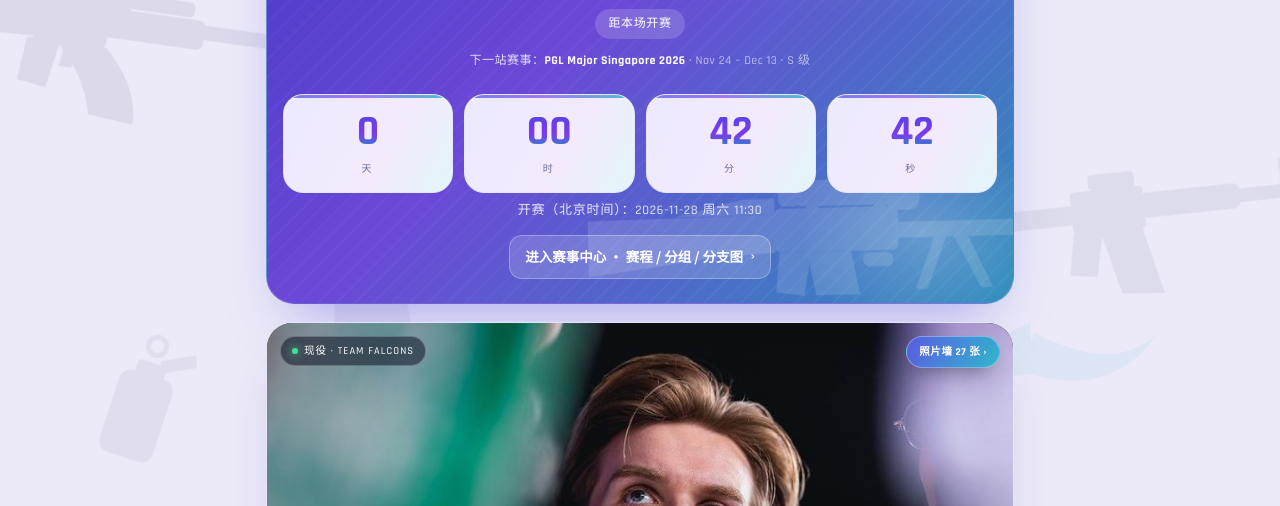
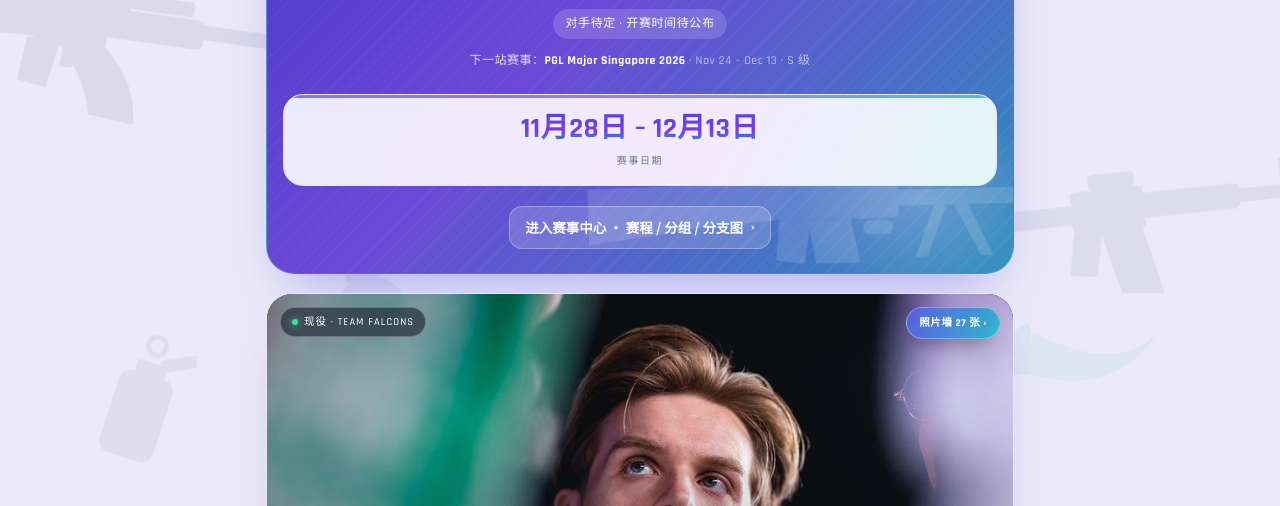
Before and after one commit to xiaohuya520wy/niko, a plain HTML site: page index.html in a window 1280 px wide. Shown: the part 294-800 px from the top of the page. Drawn offline with Linux system fonts and the light colour scheme; files whose address does not match are found by name.

Commit message:
fix: deep-link to latest event

```diff
--- a/index.html
+++ b/index.html
@@ -198,6 +198,11 @@ a{color:inherit;text-decoration:none}
   background:var(--grad-num);-webkit-background-clip:text;background-clip:text;-webkit-text-fill-color:transparent;color:var(--amber);
   font-variant-numeric:tabular-nums;font-feature-settings:"tnum";line-height:1}
 .cd span{font-family:var(--mono);font-size:10px;color:var(--ink2);letter-spacing:.34em;margin-top:8px;display:block;text-transform:uppercase}
+/* 对手待定：不用倒计时，改为一整块显示赛事日期 / 待定 */
+.cd-tbd{grid-template-columns:1fr}
+.cd-tbd div{padding:18px 10px 15px;text-align:center}
+.cd-tbd b{font-family:var(--tech);font-size:28px;letter-spacing:.02em;line-height:1.15}
+.cd-tbd span{letter-spacing:.16em}
 
 /* === 未来赛程卡 === */
 .up{display:grid;gap:13px;grid-template-columns:repeat(auto-fit,minmax(220px,1fr))}
@@ -1333,6 +1338,25 @@ function bjDayLabel(ts){
   return (d.getUTCMonth() + 1) + ' 月 ' + d.getUTCDate() + ' 日 · 周'
     + '日一二三四五六'[d.getUTCDay()];
 }
+/* 赛事日期范围（中文）。对手未定时用它代替精确到秒的倒计时：
+   Liquipedia 的 TBD vs TBD 占位场次时间不是真实开赛时间，倒计时会误导。 */
+function eventDateCn(e){
+  if(!e) return '';
+  // 起始日按北京时间（00:00Z -> 当日 08:00 仍是同一天）；
+  // 结束日 Liquipedia 写的是末日 23:59:59Z，若也 +8 会跨到次日，故按 UTC 取日期。
+  const fmt = (iso, bj) => {
+    const t = Date.parse(iso);
+    if(isNaN(t)) return '';
+    const s = new Date(t + (bj ? 8 * 3600 * 1000 : 0)).toISOString();
+    return (+s.slice(5, 7)) + '月' + (+s.slice(8, 10)) + '日';
+  };
+  const s = e.start ? fmt(e.start, true) : '';
+  const en = e.end ? fmt(e.end, false) : '';
+  if(s && en && s !== en) return s + ' – ' + en;
+  if(s) return s;
+  if(en) return en;
+  return e.date_text || '';
+}
 /* 粗略判定「正在打」：开赛时间已过、且仍在 3.2 小时内 */
 function isLive(ts){
   if(!ts) return false;
@@ -1917,7 +1941,7 @@ function render(){
   const c = P.career || {}, g = P.gear || {}, x = P.crosshair || {};
   const maxR = Math.max(...LIST.flatMap(m => (m.niko && m.niko.ratings) || [0]), 1);
 
-  let heroTag, heroInner, target = null;
+  let heroTag, heroInner, target = null, heroCd = null;
   // ① 下一场比赛（赛事中心的实时赛程：进行中 > 最近未开打；同级优先 Falcons 参赛）
   const LF = (typeof liveFixture === 'function') ? liveFixture() : null;
   if(LF){
@@ -1925,6 +1949,15 @@ function render(){
     const hasScore = m.sa !== null && m.sb !== null && m.sa !== undefined;
     heroTag = playing ? '正在进行' : '下一场比赛';
     target = new Date(m.ts * 1000).toISOString();
+    /* 对手未定（TBD / 空 / 待定）时，Liquipedia 给的是占位场次时间，不是真实开赛时间。
+       对它倒计时毫无意义（2026-11-28 用户实测：Falcons vs 待定 却显示「距开赛 00:52:38」）。
+       改为显示赛事日期范围；连日期都没有就显示「待定」。有比分/进行中的真实场次不受影响。 */
+    const oppTbd = isTbdName(m.a) || isTbdName(m.b);
+    if(oppTbd && !playing){
+      target = null;
+      const dateLabel = eventDateCn(ev);
+      heroCd = `<div class="cd cd-tbd"><div><b>${esc(dateLabel || '待定')}</b><span>${dateLabel ? '赛事日期' : '开赛时间'}</span></div></div>`;
+    }
     // 双方队标（取不到时用队名首字母占位）
     const side = name => {
       const isTBD = isTbdName(name);   // 对手待定（TBD / 空 / 待定）
@@ -1942,7 +1975,8 @@ function render(){
       ${side(m.b)}</div>
       <div class="hero-sub">${meta}</div>
       ${playing ? '<div class="hero-note">LIVE 正在进行</div>'
-                : '<div class="hero-note">距本场开赛</div>'}`;
+                : (oppTbd ? '<div class="hero-note">对手待定 · 开赛时间待公布</div>'
+                          : '<div class="hero-note">距本场开赛</div>')}`;
   }else if(d.next_match){
     heroTag = '下一场比赛'; target = d.next_match.datetime;
     heroInner = `<div class="vs"><div class="team">FALCONS</div><div class="vs-mid">VS</div>
@@ -2073,12 +2107,12 @@ function render(){
     <div class="hero-top"><span class="tag">${heroTag}</span></div>
     <div class="hero-body">
       ${heroInner}
-      <div class="cd">
+      ${heroCd || `<div class="cd">
         <div><b id="cdD">--</b><span>天</span></div>
         <div><b id="cdH">--</b><span>时</span></div>
         <div><b id="cdM">--</b><span>分</span></div>
         <div><b id="cdS">--</b><span>秒</span></div>
-      </div>
+      </div>`}
       <div class="hero-sub">${target ? '开赛（北京时间）：' + bj(target) : ''}</div>
       ${FE ? `<div class="hero-cta">进入赛事中心 · 赛程 / 分组 / 分支图<span>›</span></div>` : ''}
     </div>
```
